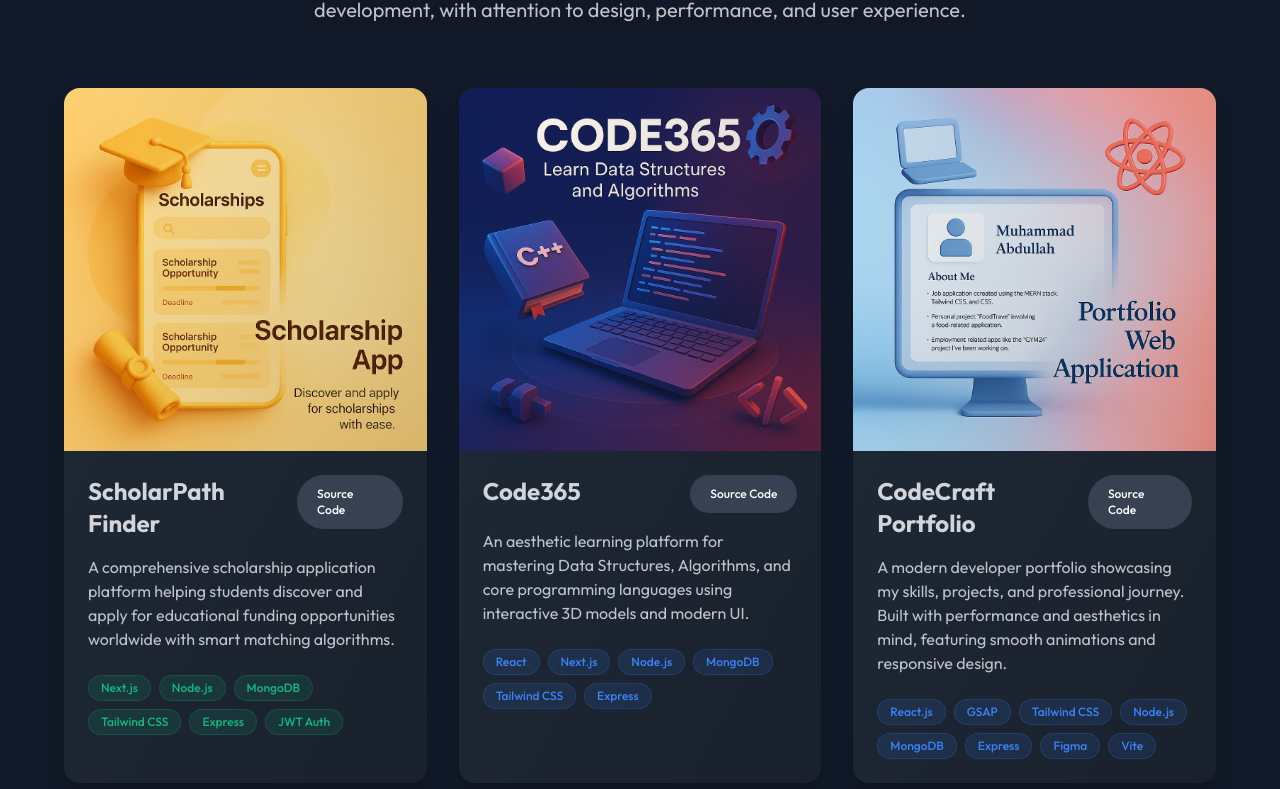
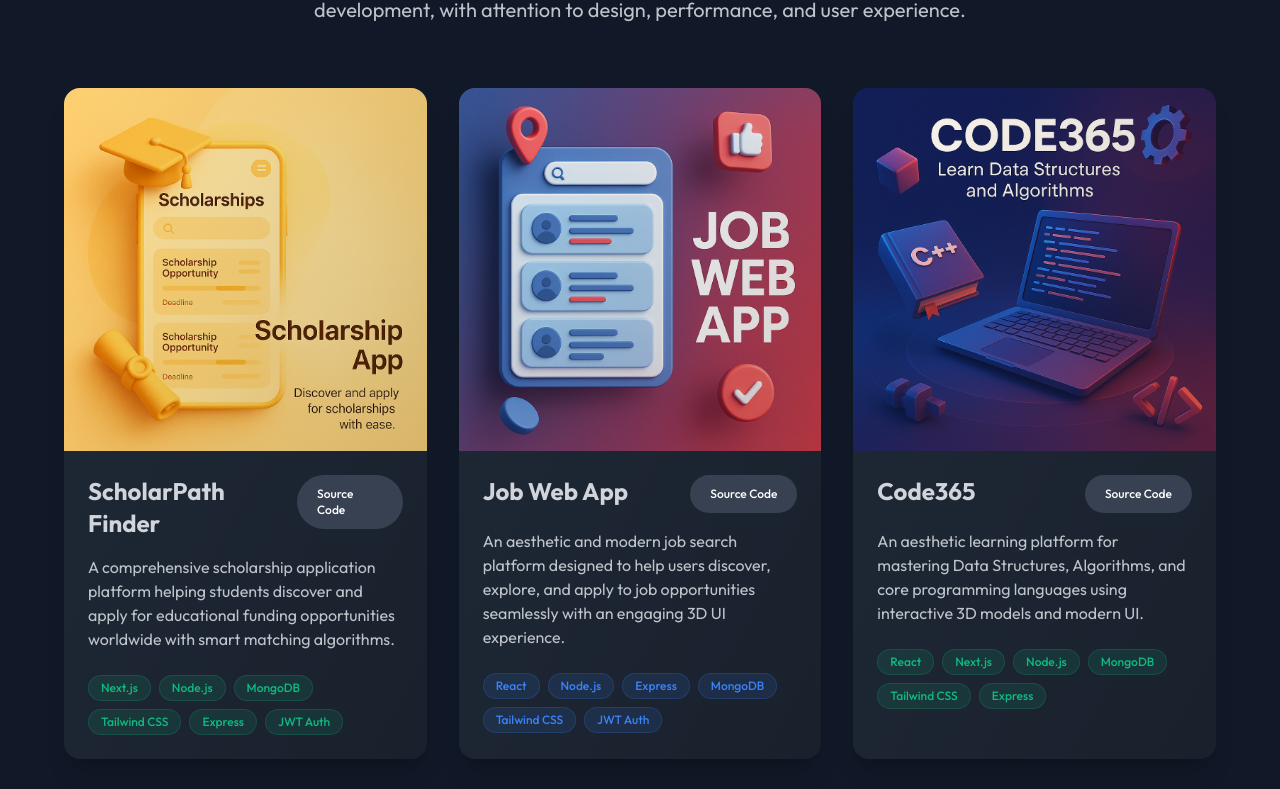
Before and after one commit to CODEMASTER-ABDULLAH-92/Portofolio, a React (Vite) app: page / in a window 1280 px wide. Shown: the part 1991-2780 px from the top of the page. Built offline with nearby package versions, Linux system fonts and the light colour scheme.

Commit message:
Adding the new Project Heading

```diff
--- a/src/Component/Projects.jsx
+++ b/src/Component/Projects.jsx
@@ -15,14 +15,24 @@ const Projects = () => {
       codeUrl: "https://github.com/CODEMASTER-ABDULLAH-92/ScholarShip-App",
       technologies: ["Next.js", "Node.js", "MongoDB", "Tailwind CSS", "Express", "JWT Auth"],
       accentColor: "#10B981" // emerald
-    },{
+    },
+    {
+      title: "Job Web App",
+      description: "An aesthetic and modern job search platform designed to help users discover, explore, and apply to job opportunities seamlessly with an engaging 3D UI experience.",
+      image: asset.bpo, // replace with your actual image asset
+      demoUrl: "https://tro-job.vercel.app/", // replace with actual demo URL
+      codeUrl: "https://github.com/CODEMASTER-ABDULLAH-92/TroJobs", // replace with actual GitHub repo
+      technologies: ["React", "Node.js", "Express", "MongoDB", "Tailwind CSS", "JWT Auth"],
+      accentColor: "#3B82F6" // blue theme
+    },
+    {
       title: "Code365",
       description: "An aesthetic learning platform for mastering Data Structures, Algorithms, and core programming languages using interactive 3D models and modern UI.",
       image: asset.code365, // replace with your actual image asset variable
       demoUrl: "https://mesh-dev.vercel.app/", // update if you have a live URL
       codeUrl: "https://github.com/CODEMASTER-ABDULLAH-92/mesh-dev", // update if you have a GitHub repo
       technologies: ["React", "Next.js", "Node.js", "MongoDB", "Tailwind CSS", "Express"],
-      accentColor: "#3B82F6" // a vibrant bluish tone from Tailwind palette
+      accentColor: "#10B981" // a vibrant bluish tone from Tailwind palette
     },
     {
       title: "CodeCraft Portfolio",
--- a/src/assets/asset.js
+++ b/src/assets/asset.js
@@ -28,11 +28,13 @@ import scholar from "/src/assets/scholar.png"
 import port from "/src/assets/port.png"
 import code365 from "/src/assets/code365.png"
 import gitpink from "/src/assets/gitpink.png"
+import bpo from "/src/assets/bpo.png"
 import p1 from "/src/assets/test1.avif"
 import p2 from "/src/assets/test2.avif"
 
 export const asset = {
     port,
+    bpo,
     scholar,
     yt,
     p1,
```
Also changed, not shown: src/assets/bpo.png (added).
